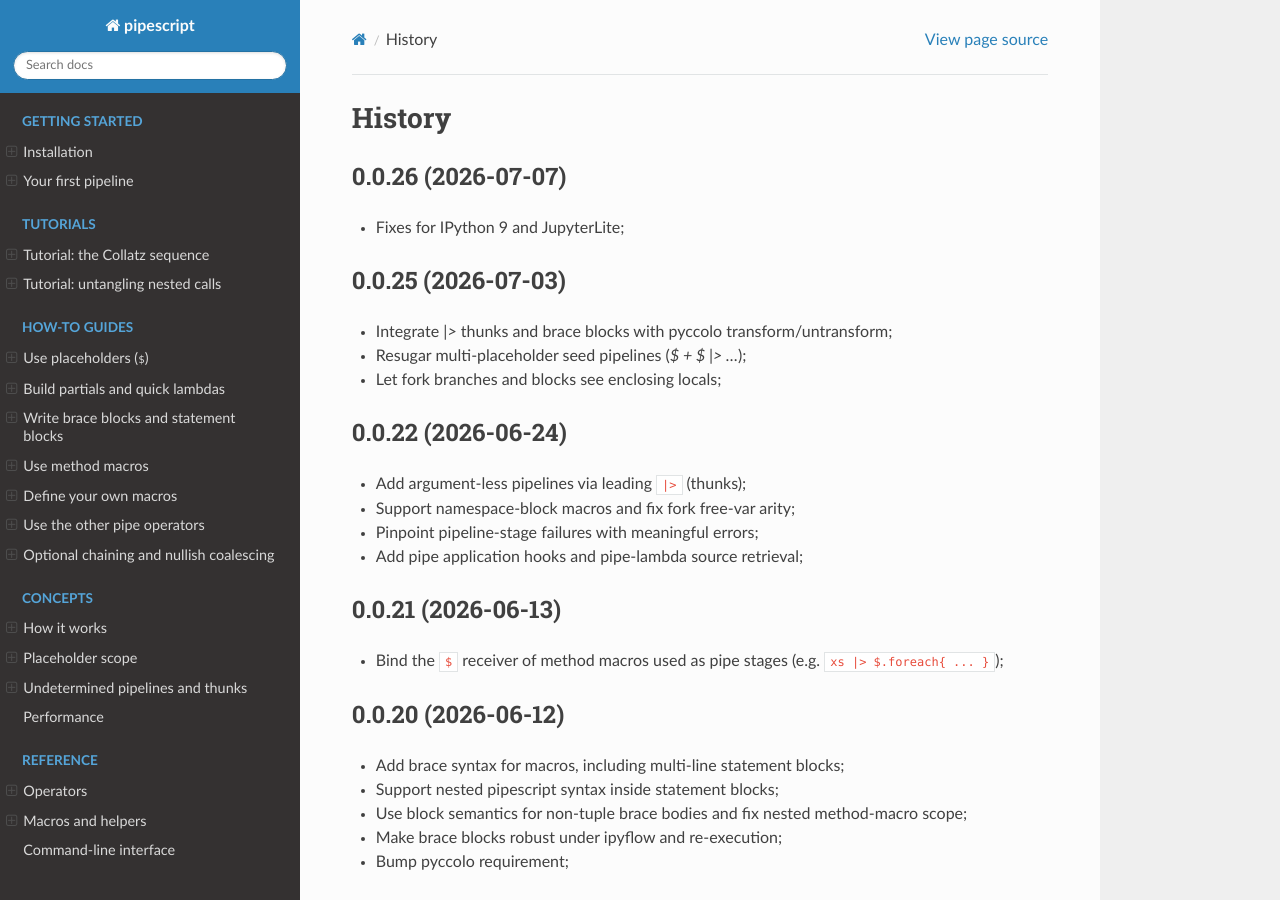
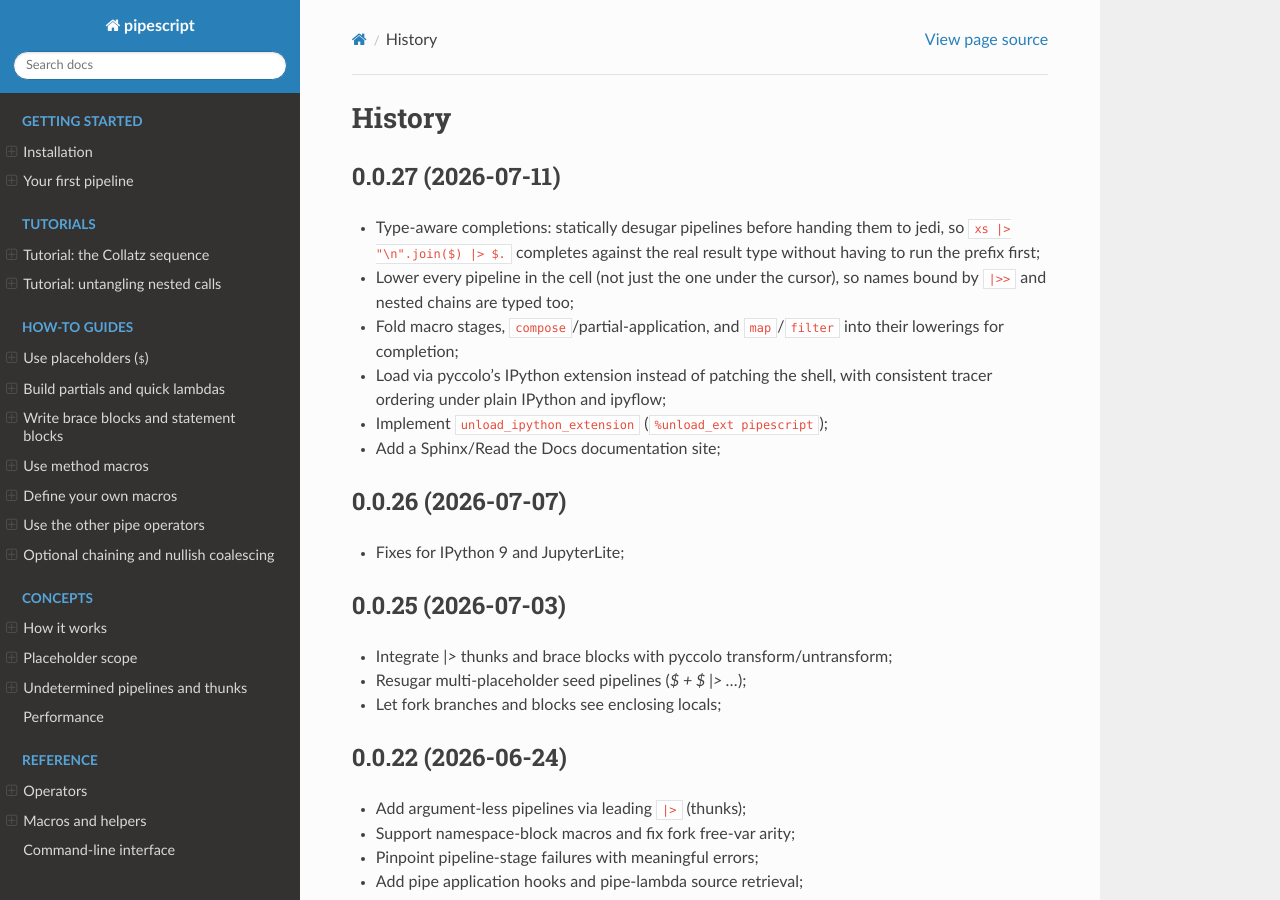
Before and after one commit to smacke/pipescript, a Sphinx documentation site: the page built from docs/HISTORY.rst, in a window 1280 px wide and 900 px high. Built offline with Sphinx 7.4.7 and the Read the Docs theme 3.1.0, drawn with Linux system fonts in a browser that asks for light colours.

Commit message:
[no ci] update history

```diff
--- a/docs/HISTORY.rst
+++ b/docs/HISTORY.rst
@@ -1,5 +1,14 @@
 History
 =======
+
+0.0.27 (2026-07-11)
+-------------------
+* Type-aware completions: statically desugar pipelines before handing them to jedi, so ``xs |> "\n".join($) |> $.`` completes against the real result type without having to run the prefix first;
+* Lower every pipeline in the cell (not just the one under the cursor), so names bound by ``|>>`` and nested chains are typed too;
+* Fold macro stages, ``compose``/partial-application, and ``map``/``filter`` into their lowerings for completion;
+* Load via pyccolo's IPython extension instead of patching the shell, with consistent tracer ordering under plain IPython and ipyflow;
+* Implement ``unload_ipython_extension`` (``%unload_ext pipescript``);
+* Add a Sphinx/Read the Docs documentation site;
 
 0.0.26 (2026-07-07)
 -------------------
```
